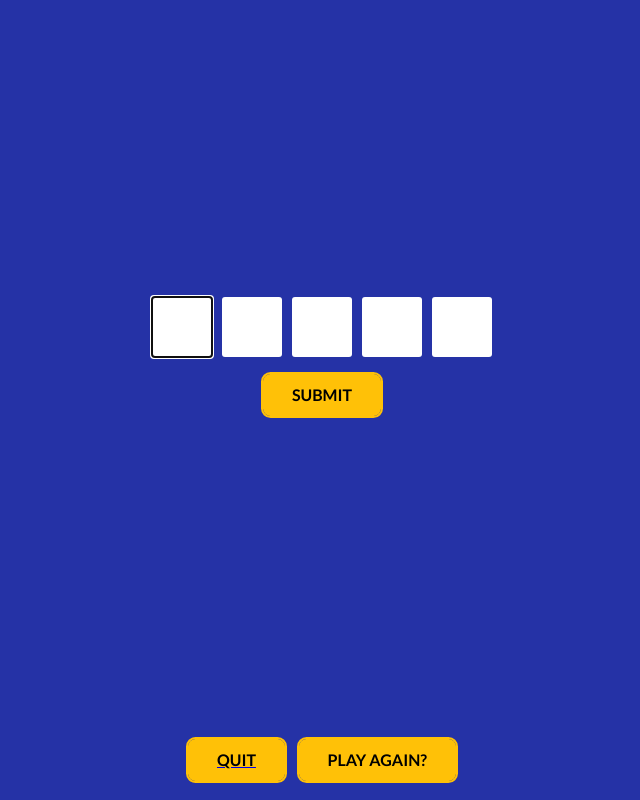
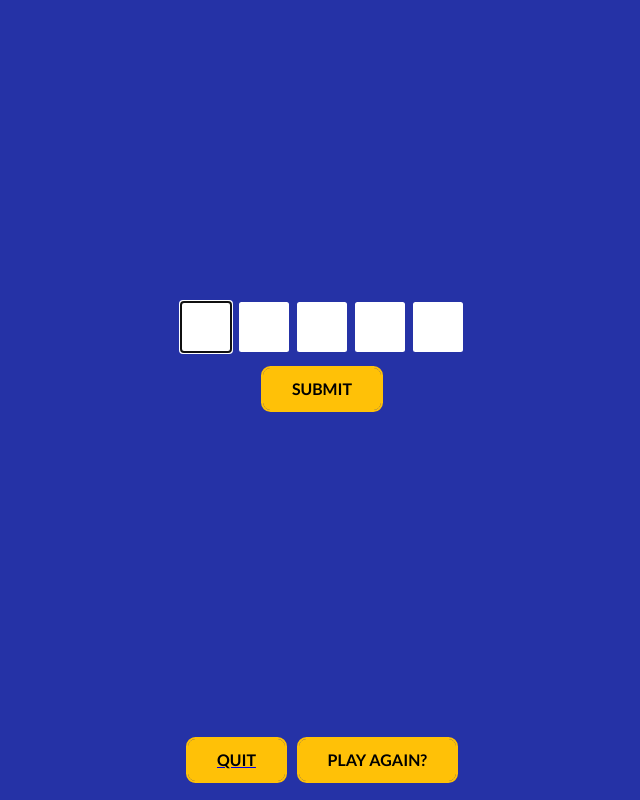
Before and after one commit to C-Undritz/Word-Spiel, a Flask app: page /games_screen in a window 1280 px wide. Shown: the whole page, without its empty margins (318-958 px from the left). Run offline with Flask 2, Linux system fonts and the light colour scheme.

Commit message:
Adjusted the width, length and font-size of the input boxes

```diff
--- a/static/css/style.css
+++ b/static/css/style.css
@@ -260,11 +260,11 @@ body {
 /*--- input fields ---*/
 
 input {
-    width: 50px;
-    height: 50px;
+    width: 40px;
+    height: 40px;
     padding: 5px;
-    margin: 5px;
-    font-size: xxx-large;
+    margin: 4px;
+    font-size: 40px;
     font-family: 'Fredoka One', cursive;
     text-align: center;
     border-style: none;
@@ -370,8 +370,9 @@ input {
 
 @media only screen and (max-width: 375px) {
     input {
-        width: 45px;
-        height: 45px;
-        margin: 4px;
+        width: 35px;
+        height: 35px;
+        margin: 3px;
+        font-size: 35px;
     }
 }
```
